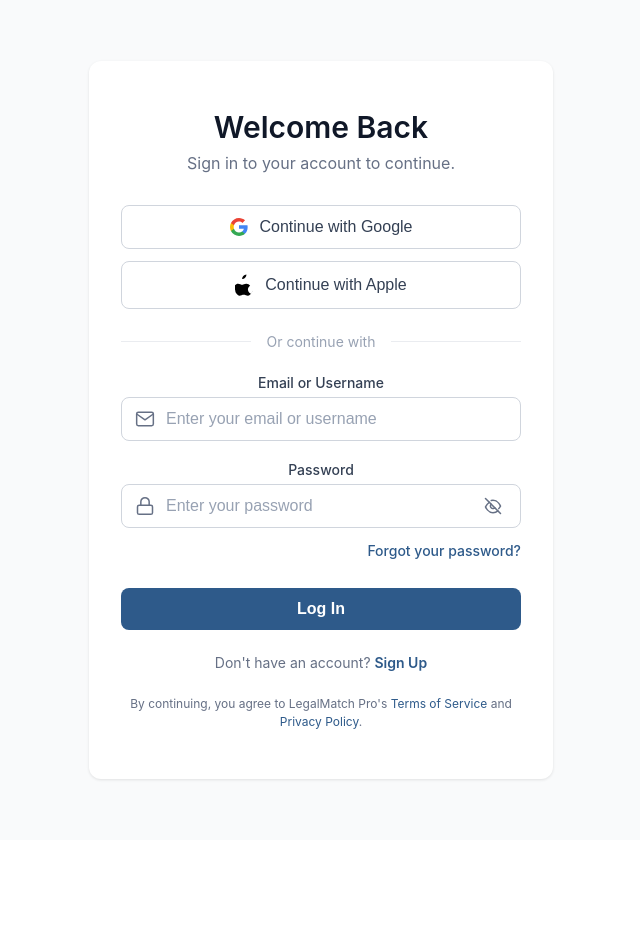
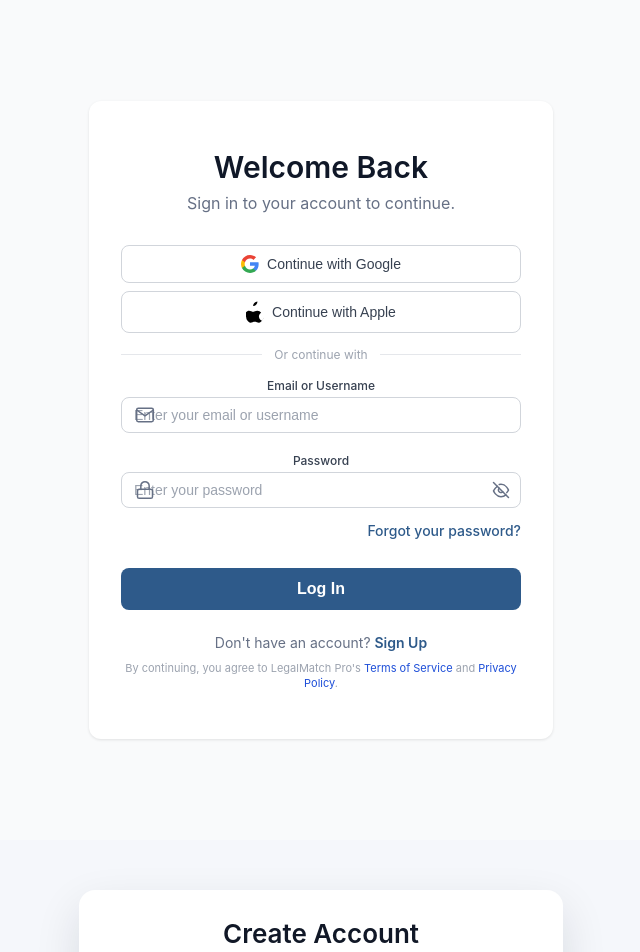
Before and after one commit to shivam11006/Internship_project, a React (Create React App) app in the folder front-end/legal-aid-matching-platform/: page / in a window 1280 px wide. Shown: the top 952 px of the page, without its empty margins (319-959 px from the left). Before the commit the page ends 840 px from the top, so only its background shows below. Built offline with nearby package versions, Linux system fonts and the light colour scheme; the HTML template or start-up script is replaced by a standard one.

Commit message:
Add Signup component to App

```diff
--- a/front-end/legal-aid-matching-platform/src/App.js
+++ b/front-end/legal-aid-matching-platform/src/App.js
@@ -1,10 +1,12 @@
 import './App.css';
 import SignIn from './SignIn';
+import Signup from './signup';
 
 function App() {
   return (
     <div className="App">
       <SignIn />
+      <Signup />
     </div>
   );
 }
```
